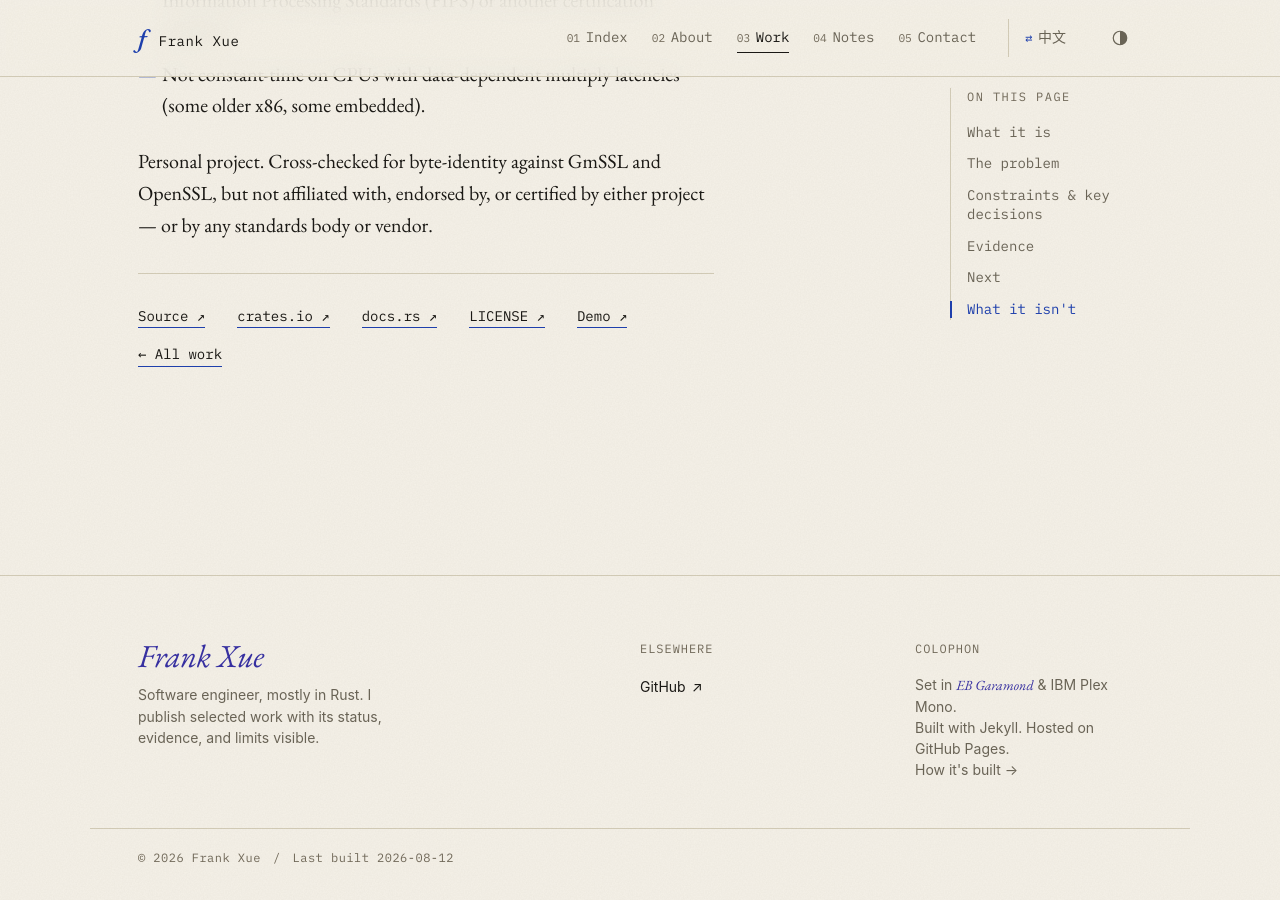
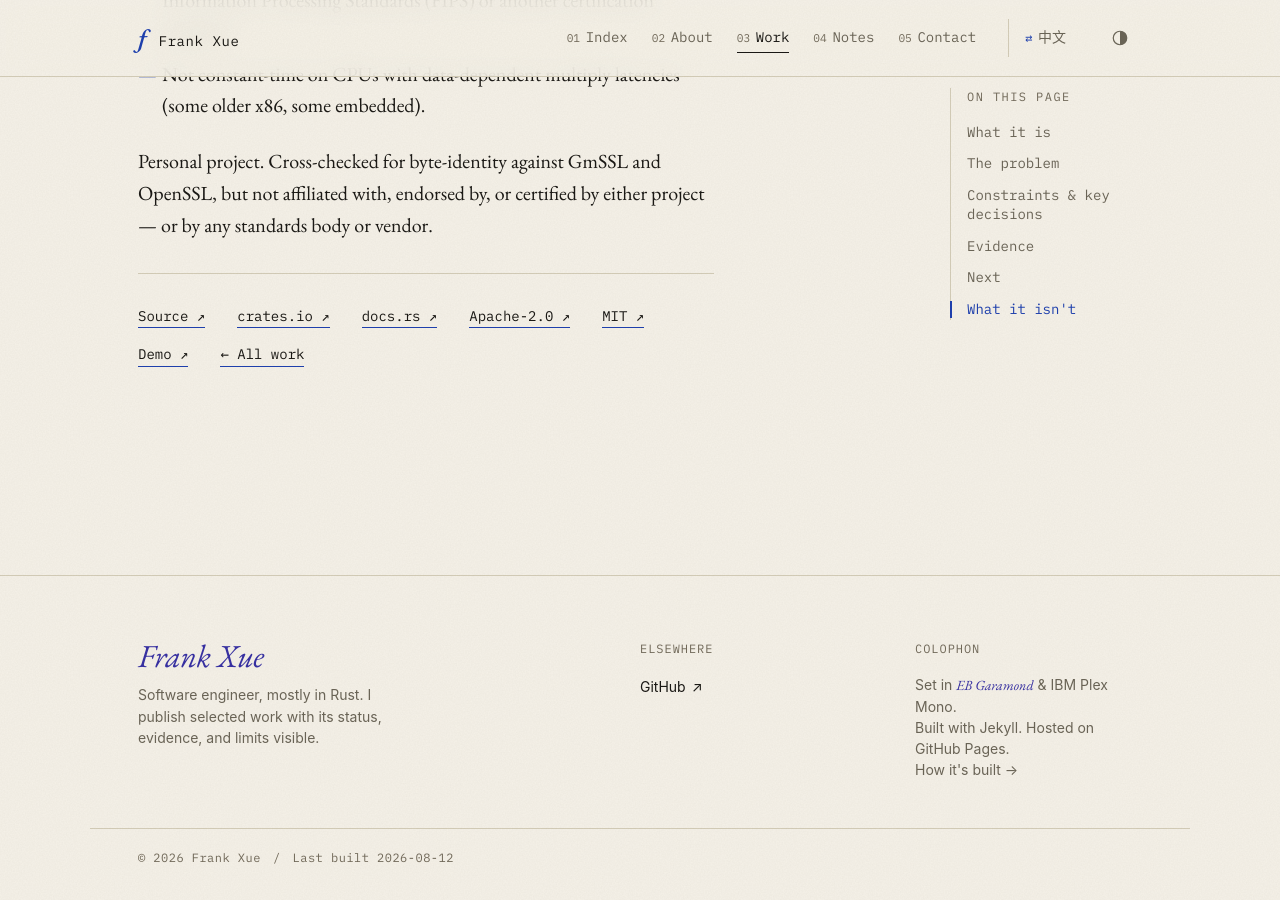
Before and after one commit to frankxue831/frankxue831.github.io, a Jekyll site: the page built from projects/gm-crypto-rs.html, in a window 1280 px wide and 900 px high, scrolled down 7955 px. Built offline with Jekyll 4.4.1, drawn with Linux system fonts in a browser that asks for light colours.

Commit message:
fix: point gm-crypto-rs license links at the files that exist (#89)
The LICENSE link on both gm-crypto-rs detail pages pointed at
.../blob/v1.11.0/LICENSE, which 404s. The crate is "MIT OR
Apache-2.0" and the tag ships LICENSE-APACHE and LICENSE-MIT with
no plain LICENSE file, so a single link could not have been right
either — replace it with one link per license in both locales.

The validator guard asserted only the substring "v1.11.0/LICENSE",
which the broken URL satisfied and which the fixed URLs would also
satisfy by prefix. Assert both filenames instead, so dropping half
the dual license fails the build.

Co-authored-by: Claude Opus 5 <noreply@anthropic.com>

```diff
--- a/projects/gm-crypto-rs.html
+++ b/projects/gm-crypto-rs.html
@@ -261,7 +261,8 @@ summary_outcome: "In-CI leak-regression gates for secret-touching paths."
             <a href="https://github.com/frankxue831/gm-crypto-rs" rel="noopener noreferrer">Source ↗</a>
             <a href="https://crates.io/crates/gmcrypto-core" rel="noopener noreferrer">crates.io ↗</a>
             <a href="https://docs.rs/gmcrypto-core" rel="noopener noreferrer">docs.rs ↗</a>
-            <a href="https://github.com/frankxue831/gm-crypto-rs/blob/v1.11.0/LICENSE" rel="noopener noreferrer">LICENSE ↗</a>
+            <a href="https://github.com/frankxue831/gm-crypto-rs/blob/v1.11.0/LICENSE-APACHE" rel="noopener noreferrer">Apache-2.0 ↗</a>
+            <a href="https://github.com/frankxue831/gm-crypto-rs/blob/v1.11.0/LICENSE-MIT" rel="noopener noreferrer">MIT ↗</a>
             <a href="https://github.com/frankxue831/gm-crypto-rs-demo" rel="noopener noreferrer">Demo ↗</a>
             <a href="{{ '/projects/' | relative_url }}">← All work</a>
         </div>
--- a/zh/projects/gm-crypto-rs.html
+++ b/zh/projects/gm-crypto-rs.html
@@ -207,7 +207,8 @@ summary_outcome: "用 CI 泄漏回归门禁把关涉密路径。"
             <a href="https://github.com/frankxue831/gm-crypto-rs" rel="noopener noreferrer">源码 ↗</a>
             <a href="https://crates.io/crates/gmcrypto-core" rel="noopener noreferrer">crates.io ↗</a>
             <a href="https://docs.rs/gmcrypto-core" rel="noopener noreferrer">docs.rs ↗</a>
-            <a href="https://github.com/frankxue831/gm-crypto-rs/blob/v1.11.0/LICENSE" rel="noopener noreferrer">LICENSE ↗</a>
+            <a href="https://github.com/frankxue831/gm-crypto-rs/blob/v1.11.0/LICENSE-APACHE" rel="noopener noreferrer">Apache-2.0 ↗</a>
+            <a href="https://github.com/frankxue831/gm-crypto-rs/blob/v1.11.0/LICENSE-MIT" rel="noopener noreferrer">MIT ↗</a>
             <a href="https://github.com/frankxue831/gm-crypto-rs-demo" rel="noopener noreferrer">示例 ↗</a>
             <a href="{{ '/zh/projects/' | relative_url }}">← 全部作品</a>
         </div>
```
Also changed, not shown: scripts/validate_site.rb (+8 -2 lines).
